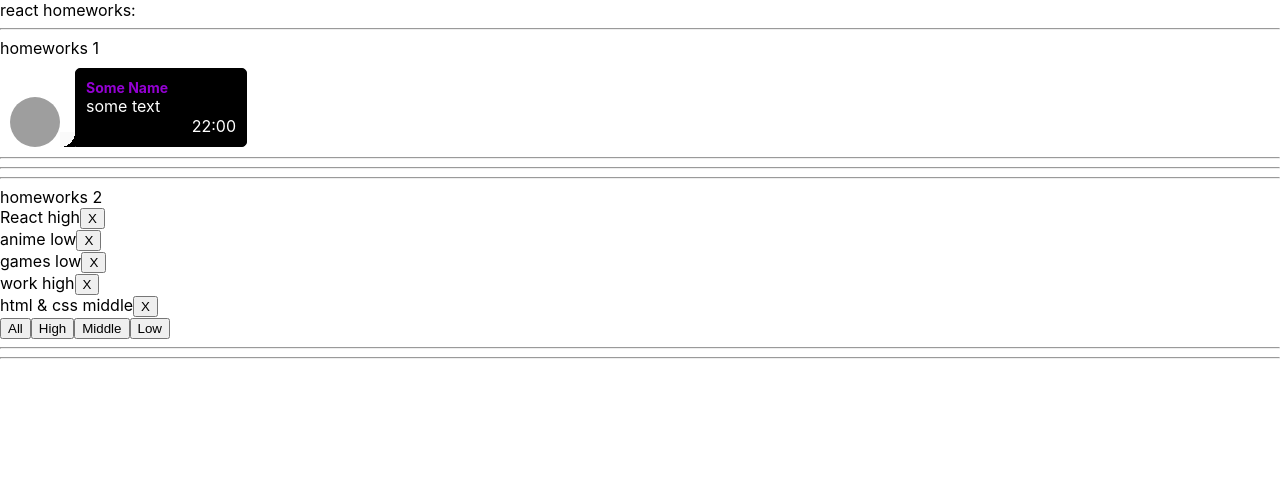
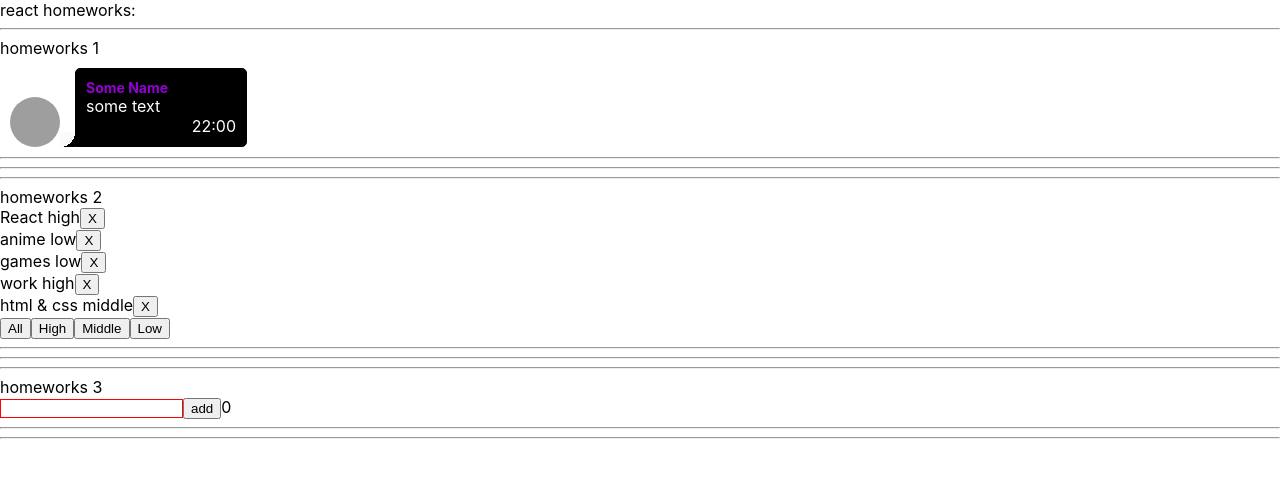
Before and after one commit to DanilMoskalets/it-incubator-ignat-homeworks, a React (Create React App) app in the folder homeworks/: page / in a window 1280 px wide. Shown: the top 478 px of the page. Built offline with nearby package versions, Linux system fonts and the light colour scheme; grey boxes are pictures that could not be loaded.

Commit message:
Commit to main

```diff
--- a/homeworks/package.json
+++ b/homeworks/package.json
@@ -10,10 +10,12 @@
     "@types/node": "^16.7.13",
     "@types/react": "^17.0.20",
     "@types/react-dom": "^17.0.9",
+    "@types/uuid": "^8.3.4",
     "react": "^17.0.2",
     "react-dom": "^17.0.2",
     "react-scripts": "5.0.0",
     "typescript": "^4.4.2",
+    "uuid": "^8.3.2",
     "web-vitals": "^2.1.0"
   },
   "scripts": {
--- a/homeworks/src/p1-main/m1-ui/u1-app/App.tsx
+++ b/homeworks/src/p1-main/m1-ui/u1-app/App.tsx
@@ -2,6 +2,7 @@
 import s from './App.module.css'
 import HW1 from '../../../p2-homeworks/h1/HW1'
 import HW2 from "../../../p2-homeworks/h2/HW2";
+import HW3 from "../../../p2-homeworks/h3/HW3";
 
 function App() {
     return (
@@ -9,7 +10,7 @@
             <div>react homeworks:</div>
             <HW1/>
             <HW2/>
-            {/*<HW3/>*/}
+            <HW3/>
             {/*<HW4/>*/}
             {/*<HW5/>*/}
 
--- a/homeworks/src/p2-homeworks/h3/Greeting.tsx
+++ b/homeworks/src/p2-homeworks/h3/Greeting.tsx
@@ -1,12 +1,12 @@
-import React from 'react'
+import React, {ChangeEvent, ChangeEventHandler} from 'react'
 import s from './Greeting.module.css'
 
 type GreetingPropsType = {
-    name: any // need to fix any
-    setNameCallback: any // need to fix any
-    addUser: any // need to fix any
-    error: any // need to fix any
-    totalUsers: any // need to fix any
+    name: string // need to fix any
+    setNameCallback: (event: ChangeEvent<HTMLInputElement>) => void // need to fix any
+    addUser: () => void // need to fix any
+    error: boolean // need to fix any
+    totalUsers: number // need to fix any
 }
 
 // презентационная компонента (для верстальщика)
--- a/homeworks/src/p2-homeworks/h3/GreetingContainer.tsx
+++ b/homeworks/src/p2-homeworks/h3/GreetingContainer.tsx
@@ -1,9 +1,11 @@
-import React, {useState} from 'react'
+import React, {ChangeEvent, useState} from 'react'
 import Greeting from './Greeting'
 
+import {UserType} from "./HW3";
+
 type GreetingContainerPropsType = {
-    users: any // need to fix any
-    addUserCallback: any // need to fix any
+    users: UserType[] // need to fix any
+    addUserCallback: (name:string) => void // need to fix any
 }
 
 // более простой и понятный для новичков
@@ -12,17 +14,19 @@
 // более современный и удобный для про :)
 // уровень локальной логики
 const GreetingContainer: React.FC<GreetingContainerPropsType> = ({users, addUserCallback}) => { // деструктуризация пропсов
-    const [name, setName] = useState<any>('') // need to fix any
-    const [error, setError] = useState<any>('') // need to fix any
+    const [name, setName] = useState<string>('') // need to fix any
+    const [error, setError] = useState<boolean>(true) // need to fix any
 
-    const setNameCallback = (e: any) => { // need to fix any
-        setName('') // need to fix
+    const setNameCallback = (event: ChangeEvent<HTMLInputElement>) => { // need to fix any
+        setName(event.currentTarget.value) // need to fix
     }
     const addUser = () => {
-        alert(`Hello  !`) // need to fix
+        addUserCallback(name)
+        alert(`Hello, ${name}!`) // need to fix
+        setName('')
     }
 
-    const totalUsers = 0 // need to fix
+    const totalUsers = users.length // need to fix
 
     return (
         <Greeting
--- a/homeworks/src/p2-homeworks/h3/HW3.tsx
+++ b/homeworks/src/p2-homeworks/h3/HW3.tsx
@@ -1,18 +1,23 @@
 import React, {useState} from 'react'
 import GreetingContainer from './GreetingContainer'
+import {v1} from "uuid";
 
 // types
 export type UserType = {
-    _id: any // need to fix any
-    name: any // need to fix any
+    _id: string // need to fix any
+    name: string // need to fix any
 }
 
 // уровень работы с глобальными данными
 function HW3() {
-    const [users, setUsers] = useState<any>([]) // need to fix any
+    const [users, setUsers] = useState<UserType[]>([]) // need to fix any
 
-    const addUserCallback = (name: any) => { // need to fix any
-        setUsers([]) // need to fix
+    const addUserCallback = (name: string) => { // need to fix any
+        const newUser = {
+            _id: v1(),
+            name: name,
+        }
+        setUsers([newUser,...users]) // need to fix
     }
 
     return (
```
Also changed, not shown: 1 other file (tests, documents, lock files or other folders).
